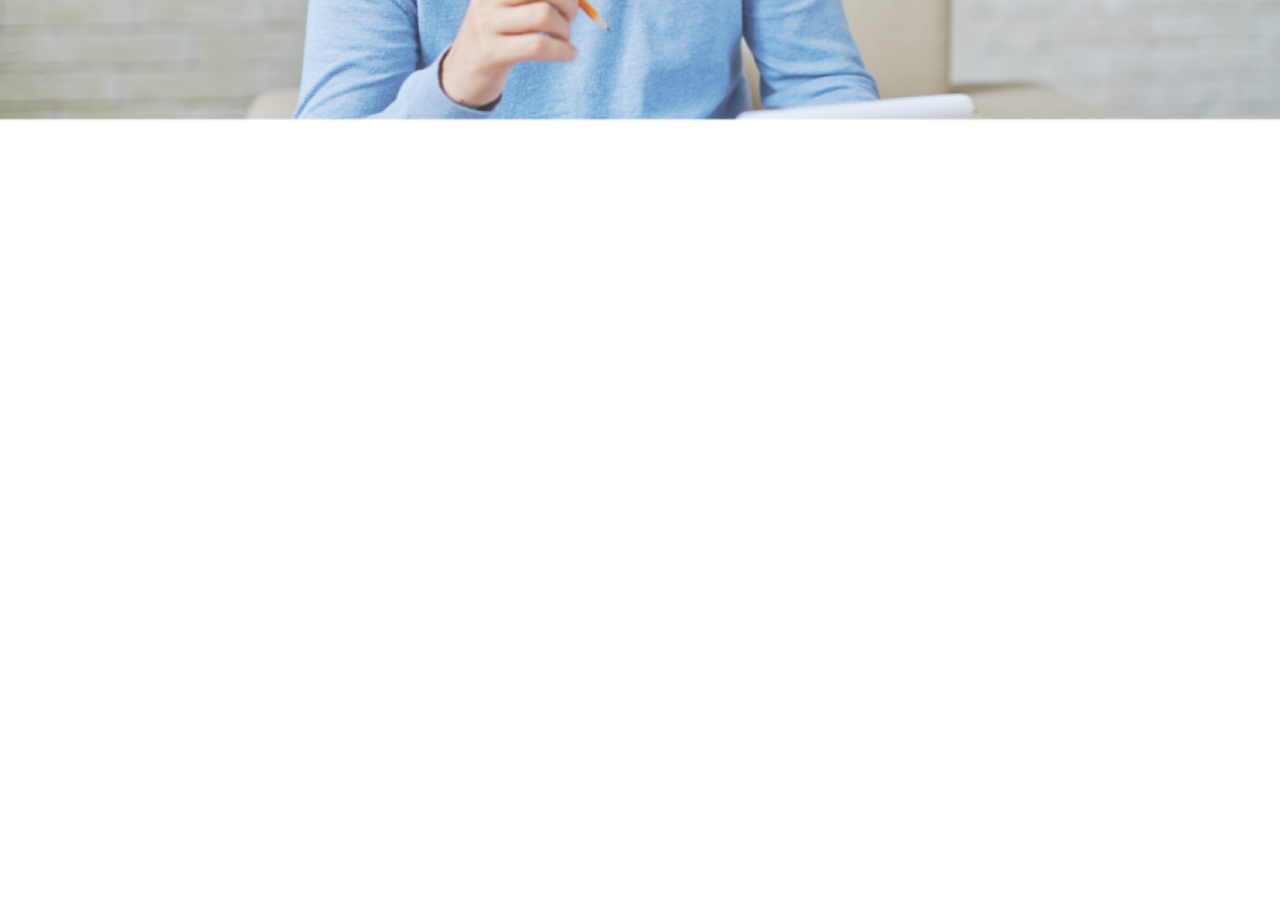
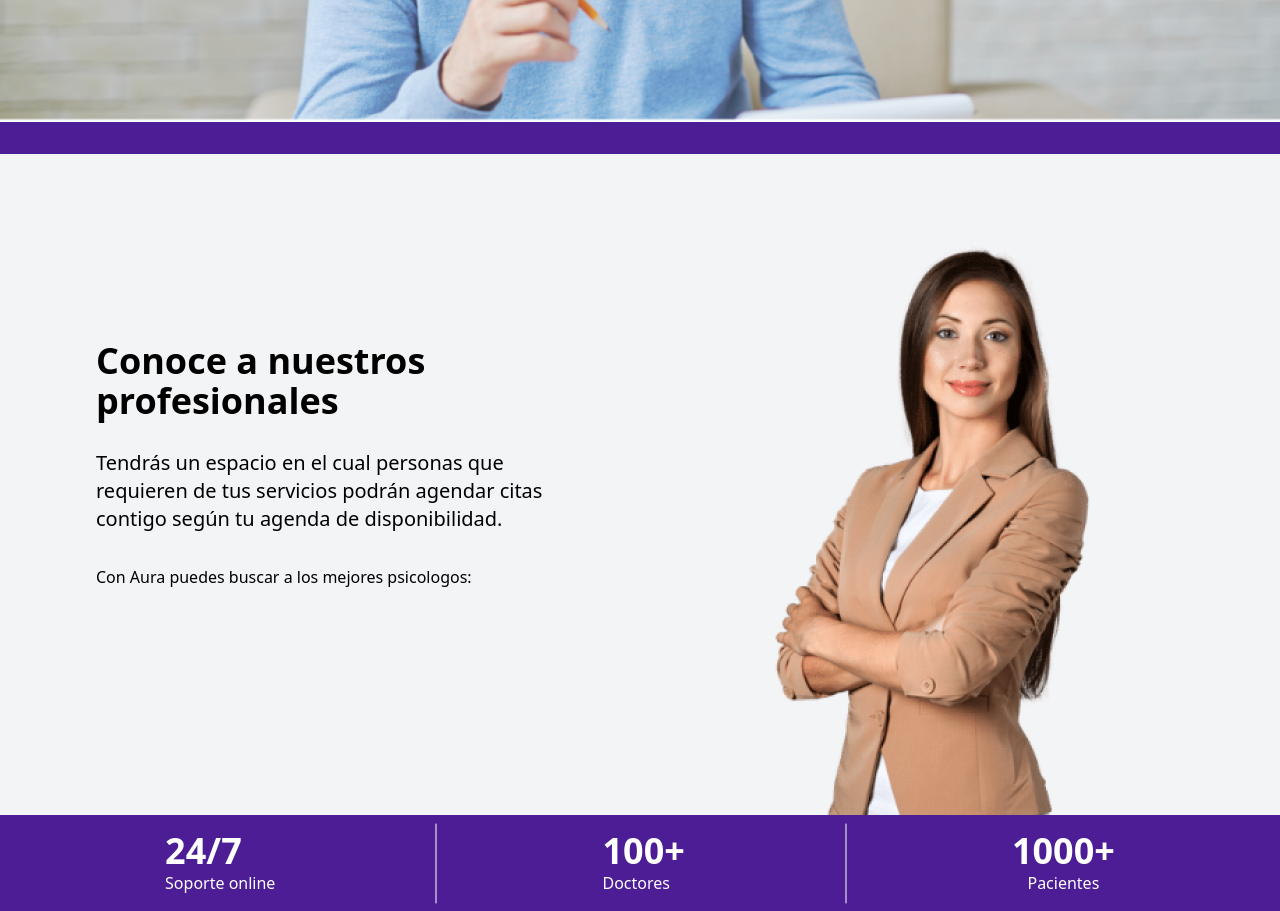
Before and after one commit to giubortone/Aura, a React (Vite) app: page / in a window 1280 px wide. Shown: the part 1340-2251 px from the top of the page. Before the commit the page ends 1889 px from the top, so only its background shows below. Built offline with nearby package versions, Linux system fonts and the light colour scheme.

Commit message:
commit lading hasta foro sra
commit lading hasta foro sra

```diff
--- a/src/views/home/home.jsx
+++ b/src/views/home/home.jsx
@@ -20,7 +20,7 @@ import React from 'react'
 
             <div className='bg-violet-900 text-center font-bold text-white p-2 mb-24'>Psicólogos a tu alcance con un click</div>
             <div className='flex justify-evenly mt-8'>
-                <div >
+                <div>
                     <div className='flex justify-center items-center'>
                         <img className='' src='src\assets\Counter.png' alt='img2' />
                         <h2 className='font-bold text-2xl ml-6'>Registrate <br/> Gratis</h2>
@@ -47,7 +47,7 @@ import React from 'react'
 
             <div className='mt-24'>
                 <img className="absolute z-0 opacity-80" src="src\assets\SOMOS SIGNATARIOS DE LA O,,,NU 1.png" alt="img-3" />
-                <div className='relative z-5 flex justify-end grid mr-24' >
+                <div className=' relative z-5 flex justify-end grid mr-24' >
                     <h1 className='font-bold text-5xl mt-24' >  Eres psicologo? <br /></h1>
                     <p className='mt-7 text-xl mb-8'>Tendrás un espacio en el cual personas que <br /> requieren de tus servicios podrán agendar citas <br /> contigo según tu agenda de disponibilidad. </p>
                     <p className='mb-10'> Con Aura tendrá acceco a:</p>
@@ -59,8 +59,72 @@ import React from 'react'
                     </div>
                 </div>
             </div>
-            <div className=' mt-62 relative z-10 bg-violet-900 text-center font-bold text-white p-2 relative z-10'>Psicólokkgos a tu alcance con un click</div>
-            <div className='bg-violet-900'> jj</div>
+            <div className='mt-64 relative z-0 bg-violet-900 p-4'></div>
+
+            <div className='flex justify-between items-center bg-gray-100'>
+                <div className='flex justify-start grid ml-24'>
+                    <h1 className='font-bold text-4xl' > Conoce a nuestros profesionales <br /></h1>
+                    <p className='mt-7 text-xl mb-8'>Tendrás un espacio en el cual personas que <br /> requieren de tus servicios podrán agendar citas <br /> contigo según tu agenda de disponibilidad. </p>
+                    <p className='mb-10'> Con Aura puedes buscar a los mejores psicologos:</p>
+                </div>
+
+                <img className='mt-0' src="src\assets\Grey Untangled Thoughts Mental Health Clinic Logo 1.png" alt="img4" />
+            </div>
+
+            <div className='bg-violet-900 h-24 flex justify-evenly items-center' >
+                <div>
+                    <div className='flex justify-center items-center space-x-40'>
+                        <div>
+                            <h1 className='font-bold text-4xl text-white'> 24/7</h1>
+                            <p className='text-white'> Soporte online</p>
+                        </div>
+                        <img src="src\assets\Vector 8.png" alt="" />
+
+                    </div>
+                </div>
+
+                <div>
+                    <div className='flex justify-center items-center space-x-40'>
+                        <div>
+                            <h1 className='font-bold text-4xl text-white'>100+</h1>
+                            <p className='text-white'>Doctores</p>
+                        </div>
+                        <img src="src\assets\Vector 8.png" alt="" />
+                        </div>
+
+
+                </div>
+
+                <div className='text-center'>
+                    <h1 className='font-bold text-4xl text-white'>1000+</h1>
+                    <p className='text-white'>Pacientes</p>
+
+
+
+
+
+                </div>
+
+
+
+
+
+
+
+
+
+
+
+            </div>
+
+
+
+
+
+
+
+
+
         </React.Fragment>
     )
 }
```
Also changed, not shown: src/assets/Grey Untangled Thoughts Mental Health Clinic Logo 1.png (added), src/assets/Vector 8.png (added).
